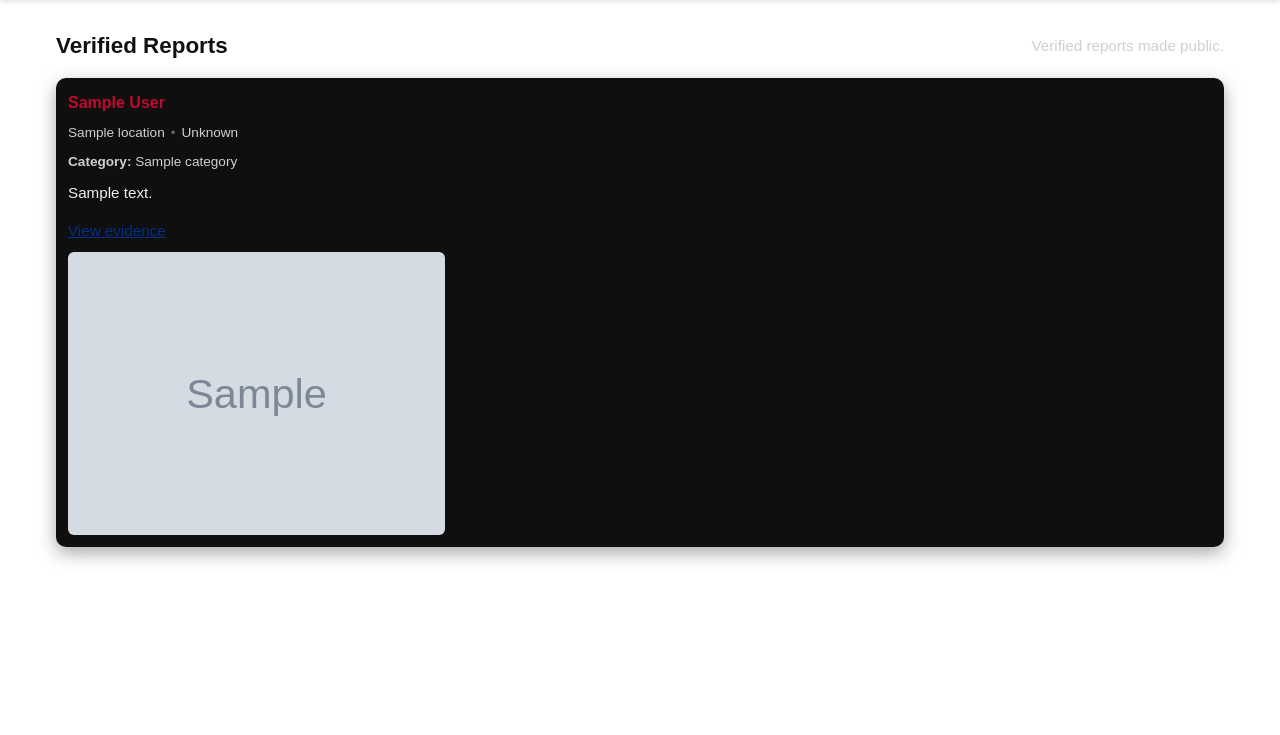
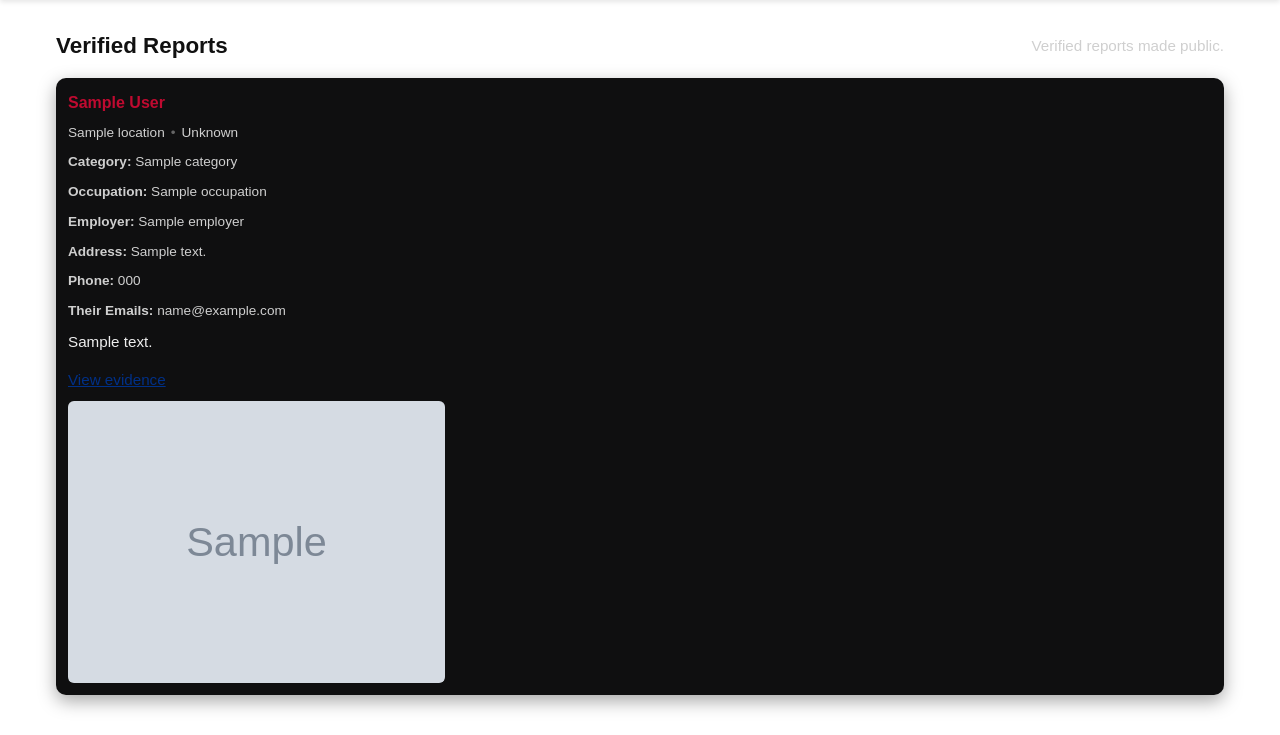
Before and after one commit to itsjustragic/fksdlfksok, a FastAPI app: template templates/reports.html in a window 1280 px wide. Shown: the part 83-818 px from the top of the page. Run offline with FastAPI, Linux system fonts and the light colour scheme; the template is opened without the code that fills it: most values are stand-ins (such as "Sample title", 1, 10 or a date in 2020); grey boxes marked "Sample" are stand-in pictures.

Commit message:
Update reports.html

```diff
--- a/templates/reports.html
+++ b/templates/reports.html
@@ -41,6 +41,11 @@
 
                 <div class="report-card-body">
                     <p class="small"><strong>Category:</strong> {{ report.category }}</p>
+                    <p class="small"><strong>Occupation:</strong> {{ report.occupation or 'N/A' }}</p>
+                    <p class="small"><strong>Employer:</strong> {{ report.employer or 'N/A' }}</p>
+                    <p class="small"><strong>Address:</strong> {{ report.address or 'N/A' }}</p>
+                    <p class="small"><strong>Phone:</strong> {{ report.phone or 'N/A' }}</p>
+                    <p class="small"><strong>Their Emails:</strong> {{ report.employer_email or 'N/A' }}</p>
                     <p class="desc">{{ report.description }}</p>
 
                     <div class="report-evidence">
```
